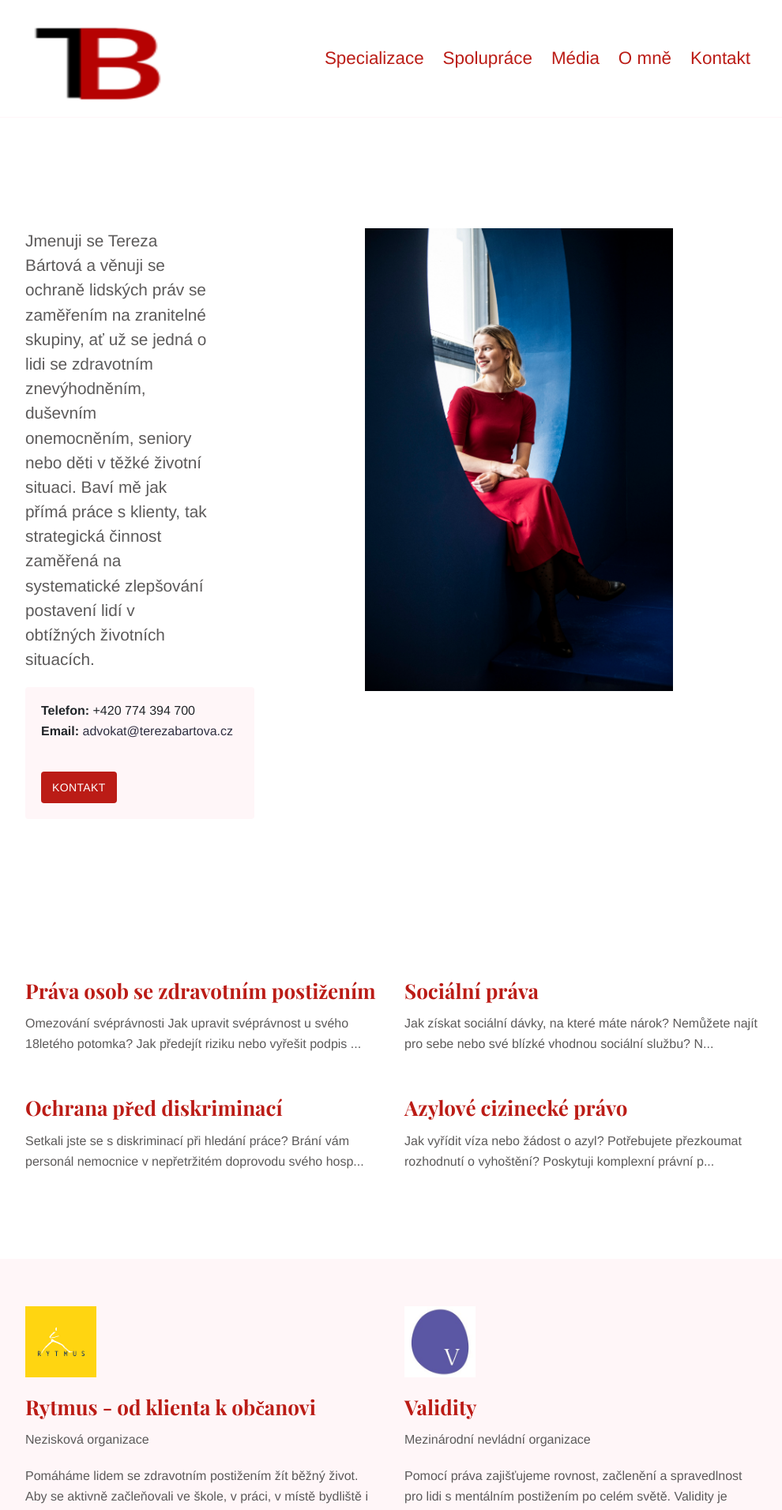
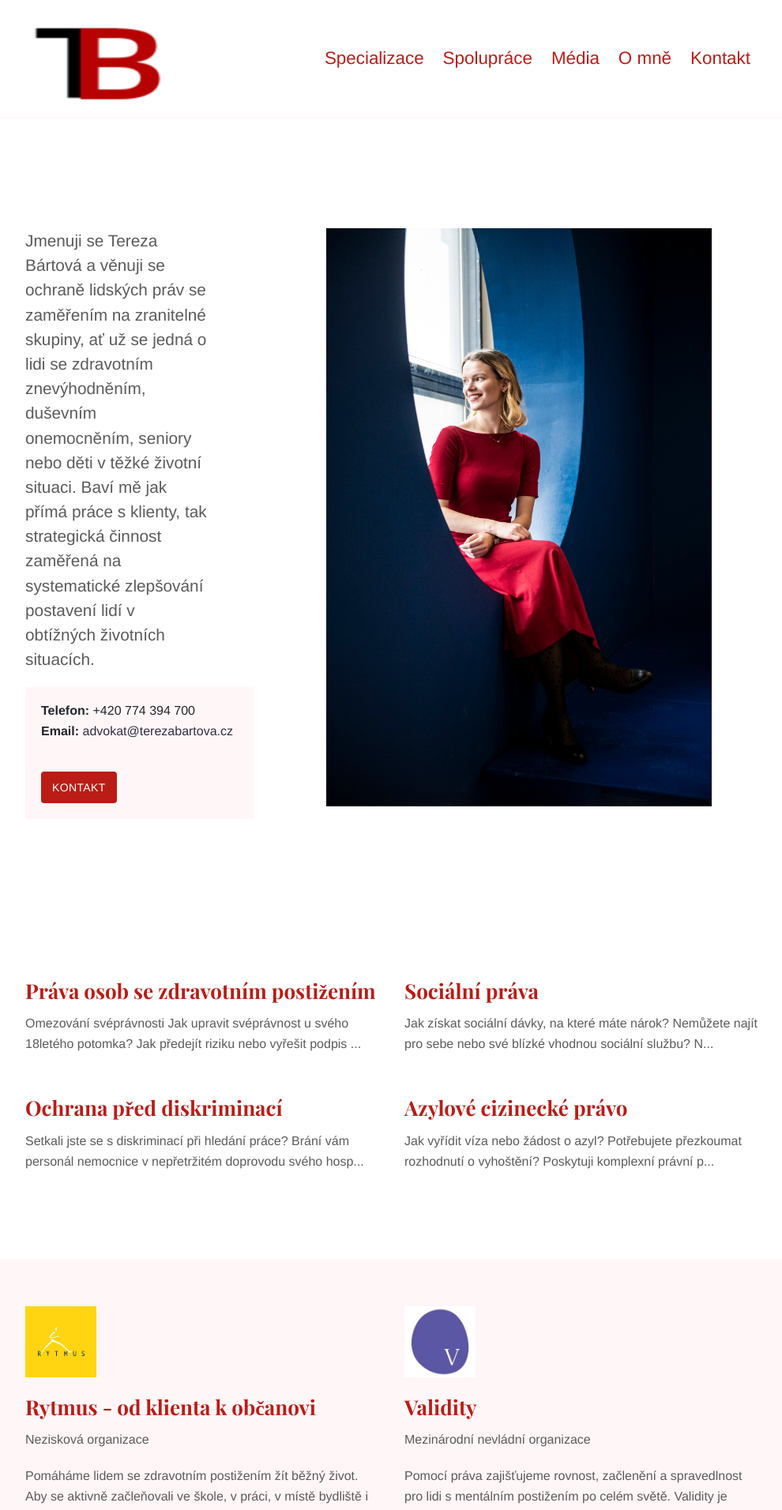
Before and after one commit to terezabartova/terezabartova.github.io, a Jekyll site: the page built from index.md, in a window 1280 px wide. Shown: the top 1912 px of the page at 79% size, without its empty margins (143-1133 px from the left). Built offline with Jekyll 4.4.1, drawn with Linux system fonts in a browser that asks for light colours.

Commit message:
optimizing image widths

```diff
--- a/_sass/components/_intro-image.scss
+++ b/_sass/components/_intro-image.scss
@@ -1,5 +1,5 @@
 .intro-image {
-    max-width: 64%;
+    max-width: 80%;
     height: auto;
 }
 .intro-image-absolute {
```
